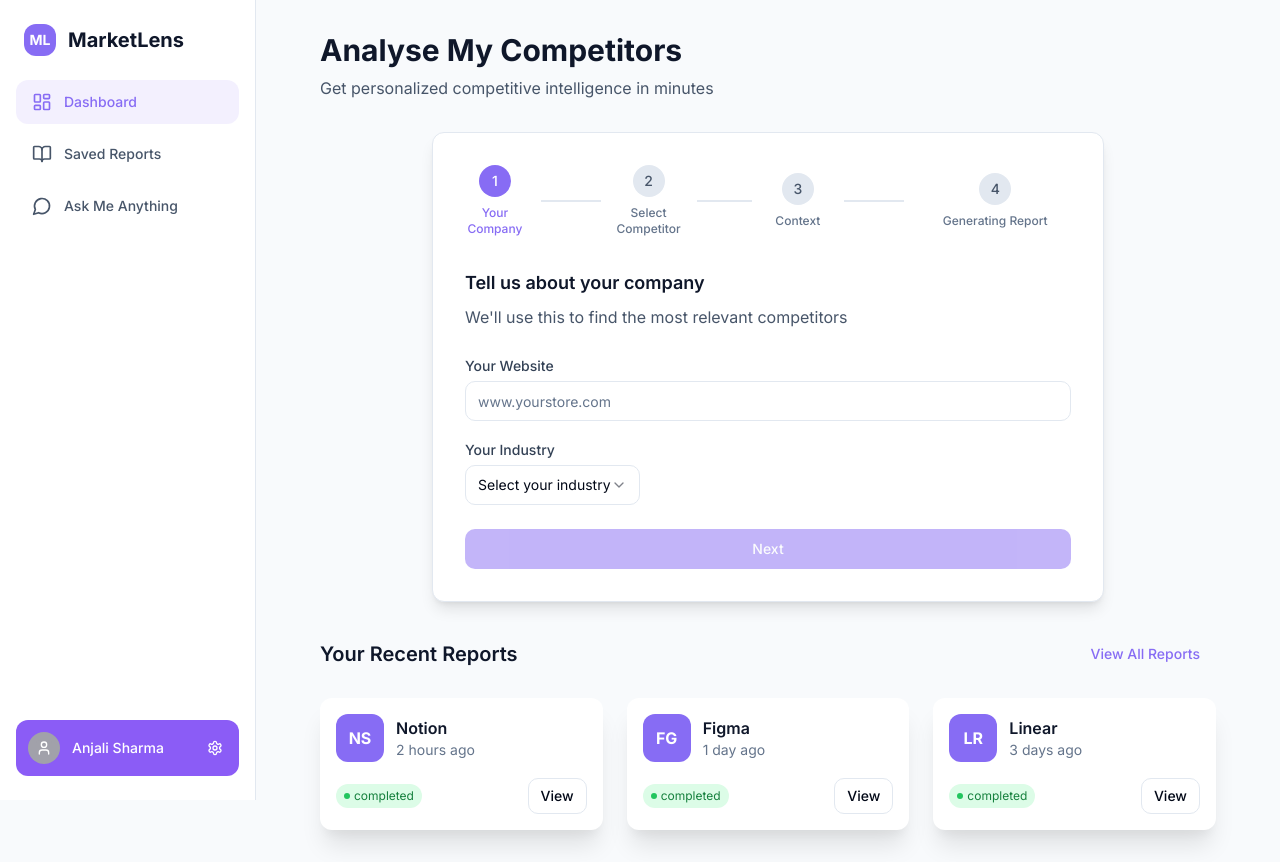
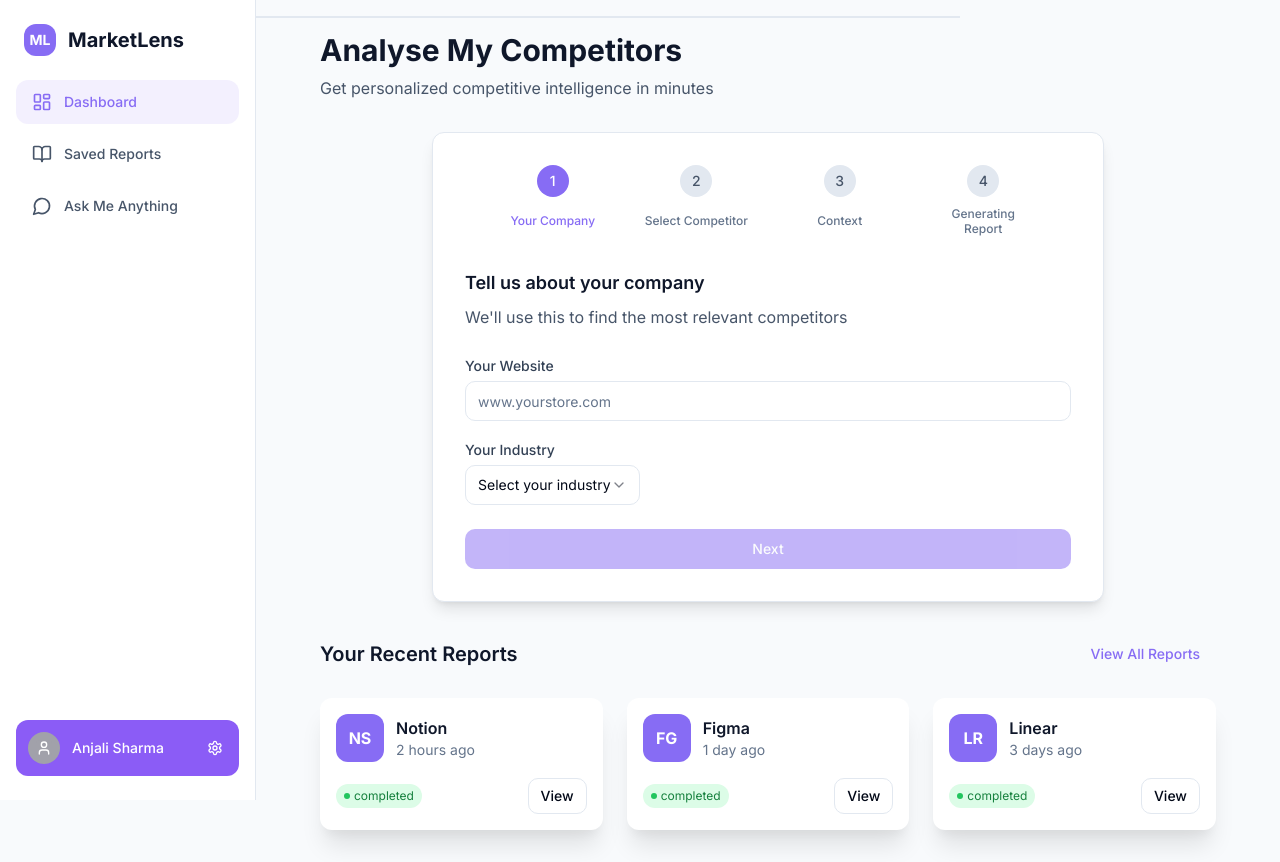
Before and after one commit to AnjaliSharma1234/MarketLens, a React (Vite) app: page /login in a window 1280 px wide. Both pictures are taken after typing "name@example.com", "Sample123" into the empty fields and a click on the button "Sign In". Built offline with nearby package versions, Linux system fonts and the light colour scheme.

Commit message:
Fix: Center align step tracker and improve layout
Center-align the step tracker and ensure equidistant spacing between steps. Adjust the "Generating Report" step to two lines if possible, otherwise, adjust the layout while maintaining center alignment and equidistant steps.

```diff
--- a/src/components/StepTracker.tsx
+++ b/src/components/StepTracker.tsx
@@ -8,20 +8,30 @@ interface StepTrackerProps {
 }
 
 const StepTracker = ({ currentStep, steps }: StepTrackerProps) => {
+  const formatStepText = (step: string) => {
+    if (step === "Generating Report") {
+      return (
+        <span className="text-center leading-tight">
+          Generating<br />Report
+        </span>
+      );
+    }
+    return step;
+  };
+
   return (
     <div className="flex items-center justify-center mb-8">
-      <div className="flex items-center w-full max-w-2xl">
+      <div className="flex items-center justify-between w-full max-w-4xl px-4">
         {steps.map((step, index) => {
           const stepNumber = index + 1;
           const isCompleted = stepNumber < currentStep;
           const isCurrent = stepNumber === currentStep;
 
           return (
-            <div key={step} className="flex items-center flex-1">
-              <div className="flex flex-col items-center flex-1">
+            <div key={step} className="flex flex-col items-center" style={{ width: `${100 / steps.length}%` }}>
               <div
                 className={cn(
-                    "w-8 h-8 rounded-full flex items-center justify-center text-sm font-medium transition-colors",
+                  "w-8 h-8 rounded-full flex items-center justify-center text-sm font-medium transition-colors mb-2",
                   isCompleted
                     ? "bg-primary text-white"
                     : isCurrent
@@ -37,7 +47,7 @@ const StepTracker = ({ currentStep, steps }: StepTrackerProps) => {
               </div>
               <span
                 className={cn(
-                    "mt-2 text-xs font-medium text-center",
+                  "text-xs font-medium text-center min-h-[2rem] flex items-center justify-center px-1",
                   isCurrent
                     ? "text-primary"
                     : isCompleted
@@ -45,15 +55,19 @@ const StepTracker = ({ currentStep, steps }: StepTrackerProps) => {
                     : "text-slate-500"
                 )}
               >
-                  {step}
+                {formatStepText(step)}
               </span>
-              </div>
               {index < steps.length - 1 && (
                 <div
                   className={cn(
-                    "flex-1 h-0.5 mx-4 transition-colors",
+                    "absolute top-4 h-0.5 transition-colors",
                     isCompleted ? "bg-primary" : "bg-slate-200"
                   )}
+                  style={{
+                    left: `${((100 / steps.length) * (index + 1)) - (50 / steps.length)}%`,
+                    width: `${100 / steps.length}%`,
+                    transform: 'translateX(-50%)'
+                  }}
                 />
               )}
             </div>
```
Lines whose indentation alone changed are shown as unchanged.
